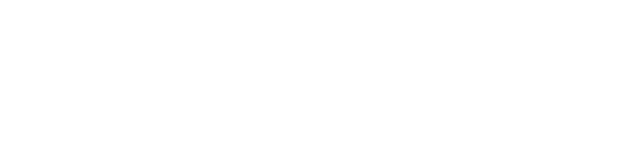
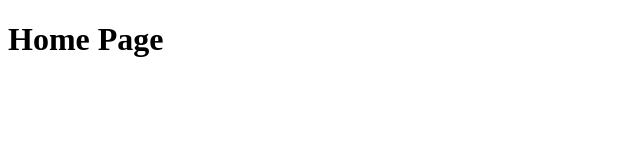
Before and after one commit to kdkleven/myFirstRepo, a plain HTML site: page index.html in a window 1280 px wide. Shown: the whole page, without its empty margins (0-640 px from the left). Drawn offline with Linux system fonts and the light colour scheme.

Commit message:
Updated title on index.html

```diff
--- a/index.html
+++ b/index.html
@@ -3,9 +3,9 @@
 <head>
     <meta charset="UTF-8">
     <meta name="viewport" content="width=device-width, initial-scale=1.0">
-    <title>Document</title>
+    <title>Home</title>
 </head>
 <body>
-
+    <h1>Home Page</h1>
 </body>
 </html>
```
